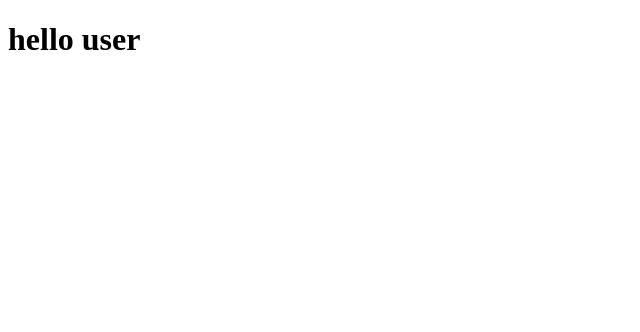
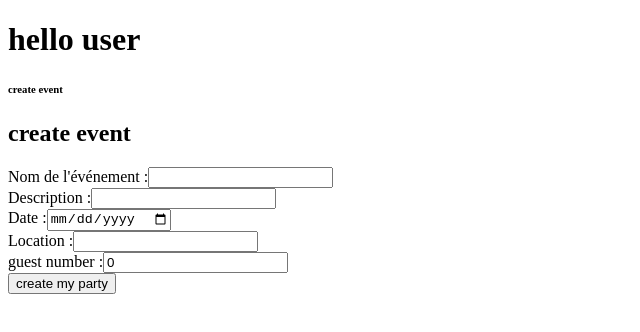
Before and after one commit to bnjjs1998/Freeky_Project, a React (Vite) app in the folder frontend/: page /Profil in a window 1280 px wide. Shown: the top 332 px of the page, without its empty margins (0-640 px from the left). Built offline with nearby package versions, Linux system fonts and the light colour scheme.

Commit message:
Create FormEvent from HEAD  detached

```diff
--- /dev/null
+++ b/frontend/src/Component/form/FormEvent.tsx
@@ -0,0 +1,138 @@
+import React, { useState } from 'react';
+
+// Définition de l'interface Event
+interface Event {
+    name: string;
+    description: string;
+    date: string;
+    location: string;
+    invites_number: number;
+}
+
+const FormEvent: React.FC = () => {
+    const [eventData, setEventData] = useState<Event>({
+        name: '',
+        description: '',
+        date: '',
+        location: '',
+        invites_number: 0,
+    });
+
+    // Gestion des changements de champs
+    const handleInputChange = (e: React.ChangeEvent<HTMLInputElement>) => {
+        const { name, value } = e.target;
+        setEventData((prevState) => ({
+            ...prevState,
+            [name]: name === 'invites_number' ? parseInt(value, 10) : value, // Conversion en entier pour invites_number
+        }));
+    };
+
+    // Soumettre les données et afficher en console
+    const handleSubmit = async (e: React.FormEvent) => {
+        e.preventDefault();
+        console.log("Données de l'événement à envoyer via GraphQL :", eventData);
+
+        // Mutation GraphQL pour créer un événement
+        const query = `
+      mutation {
+        createEvent(
+          name: "${eventData.name}",
+          description: "${eventData.description}",
+          date: "${eventData.date}",
+          location: "${eventData.location}",
+          invites_number: ${eventData.invites_number}
+        ) {
+          id
+          name
+          description
+          date
+          location
+          invites_number
+        }
+      }
+    `;
+
+        // Requête fetch pour envoyer la mutation GraphQL
+        try {
+            const response = await fetch('http://localhost:5000/graphql', {
+                method: 'POST',
+                headers: { 'Content-Type': 'application/json' },
+                body: JSON.stringify({ query }),
+            });
+
+            const result = await response.json();
+
+            if (result.errors) {
+                console.error("Erreur GraphQL :", result.errors);
+                return;
+            }
+
+            console.log("Réponse GraphQL :", result.data.createEvent);
+            alert("Événement créé avec succès !");
+        } catch (error) {
+            console.error("Erreur lors de la requête :", error);
+            alert("Une erreur est survenue lors de la création de l'événement.");
+        }
+    };
+
+    return (
+        <div>
+            <h2> create event</h2>
+            <form onSubmit={handleSubmit}>
+                <div>
+                    <label>Nom de l'événement :</label>
+                    <input
+                        type="text"
+                        name="name"
+                        value={eventData.name}
+                        onChange={handleInputChange}
+                    />
+                </div>
+
+                <div>
+                    <label>Description :</label>
+                    <input
+                        type="text"
+                        name="description"
+                        value={eventData.description}
+                        onChange={handleInputChange}
+                    />
+                </div>
+
+                <div>
+                    <label>Date :</label>
+                    <input
+                        type="date"
+                        name="date"
+                        value={eventData.date}
+                        onChange={handleInputChange}
+                    />
+                </div>
+
+                <div>
+                    <label>Location :</label>
+                    <input
+                        type="text"
+                        name="location"
+                        value={eventData.location}
+                        onChange={handleInputChange}
+                    />
+                </div>
+
+                <div>
+                    <label>guest number :</label>
+                    <input
+                        type="number"
+                        name="invites_number"
+                        value={eventData.invites_number}
+                        onChange={handleInputChange}
+                    />
+                </div>
+
+                <button type="submit">create my party</button>
+            </form>
+        </div>
+    );
+};
+
+export default FormEvent;
--- a/frontend/src/views/Profil/Profil.tsx
+++ b/frontend/src/views/Profil/Profil.tsx
@@ -1,10 +1,14 @@
 import React from 'react'
+import FormEvent from '../../Component/form/FormEvent'
 
 
 function Profil({ }: any) {
     return (
         <>
             <h1>hello user </h1>
+
+            <h6>create event</h6>
+            <FormEvent />
         </>
     )
 }
```
Also changed, not shown: 1 other file (tests, documents, lock files or other folders).
